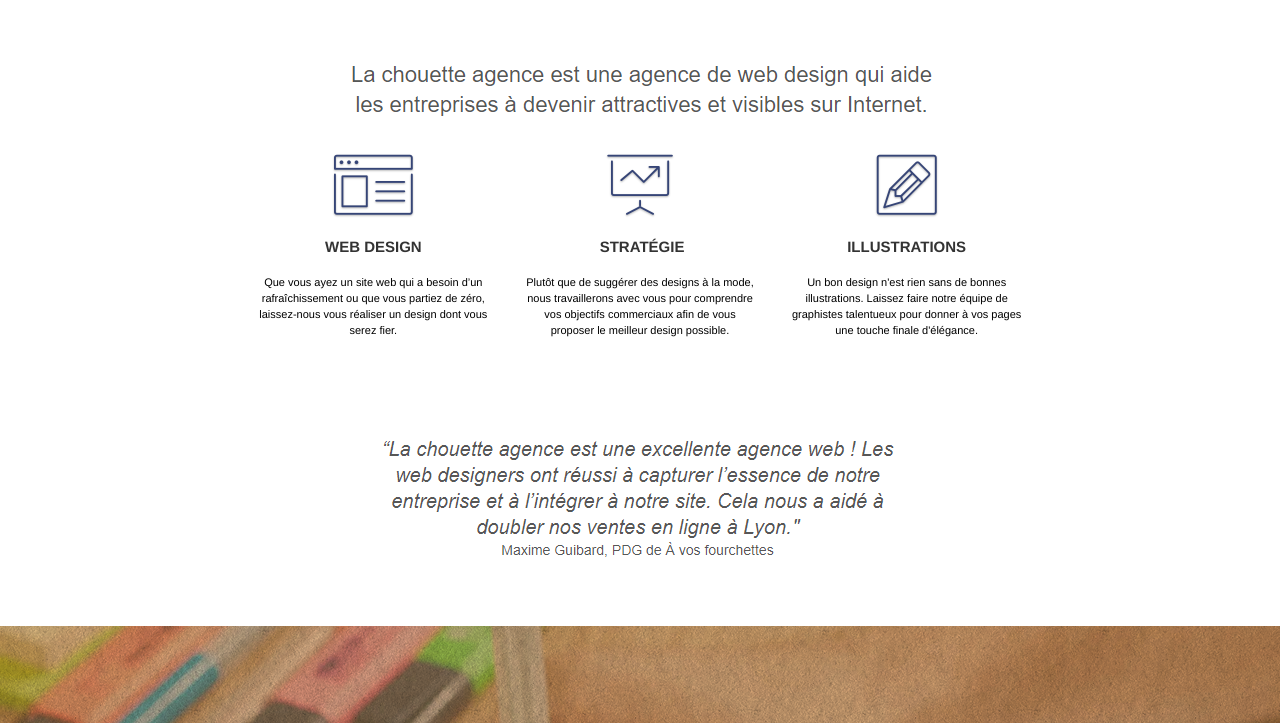
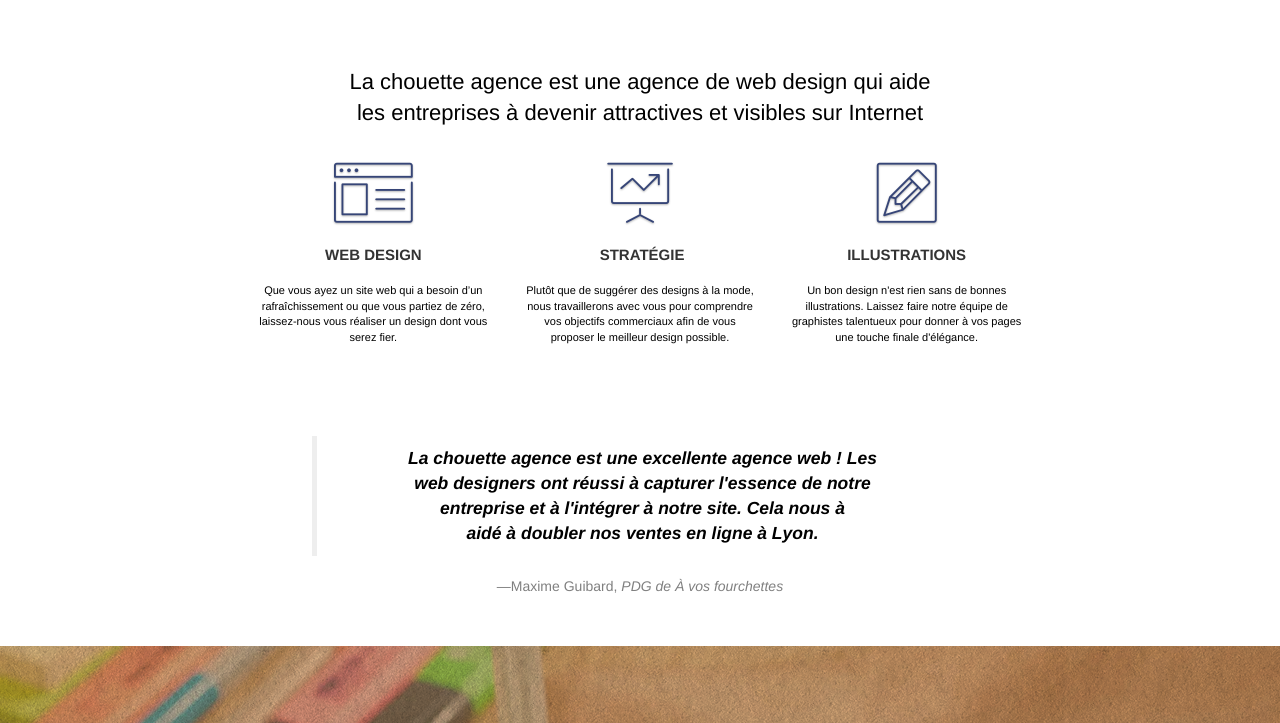
Before and after one commit to JohanMazzoleni/JohanMazzoleni_4_15082021, a plain HTML site: page index.html in a window 1280 px wide. Shown: the part 535-1258 px from the top of the page. Drawn offline with Linux system fonts and the light colour scheme.

Commit message:
fix(front-end): replace image by text

```diff
--- a/index.html
+++ b/index.html
@@ -81,7 +81,7 @@
 	<div class="container bloc-md">
 		<div class="row">
 			<div class="col-sm-12 text-center">
-				<img alt="agence web, agence web paris, web design paris, stratégie web" src="img/title.png" />
+				<h2>La chouette agence est une agence de web design qui aide<br> les entreprises à devenir attractives et visibles sur Internet</h2>
 			</div>
 		</div>
 		<div class="row voffset-lg med-width-whitespace">
@@ -121,8 +121,8 @@
 		</div>
 		<div class="row voffset-lg voffset">
 			<div class="col-xs-12 col-md-8 col-md-offset-2 text-center">
-				<img alt="agence web, agence web paris, web design paris, stratégie web" src="img/citation.png" />
-
+				<blockquote>La chouette agence est une excellente agence web ! Les<br> web designers ont réussi à capturer l'essence de notre<br> entreprise et à l'intégrer à notre site. Cela nous à<br> aidé à doubler nos ventes en ligne à Lyon.</blockquote>
+				<figcaption>—Maxime Guibard, <cite>PDG de À vos fourchettes</cite>
 			</div>
 		</div>
 	</div>
@@ -151,7 +151,7 @@
 	<div class="container bloc-lg">
 		<div class="row">
 			<div class="col-sm-12 text-center">
-				<img alt="agence web, agence web paris, web design paris, stratégie web" src="img/title2.png" />
+				<h2>Nous travaillons avec beaucoup de clients,<br> voici nos réalisations</h2>
 			</div>
 		</div>
 		<div class="row tight-width-whitespace portfolio-row">
--- a/style.css
+++ b/style.css
@@ -1040,3 +1040,10 @@ h4 {
         text-align: center;
     }
 }
+
+
+blockquote {
+    font-style: italic;
+    font-weight: bold;
+    color: black;
+}
```
Also changed, not shown: img/citation.png (deleted), img/title.png (deleted), img/title2.png (deleted).
